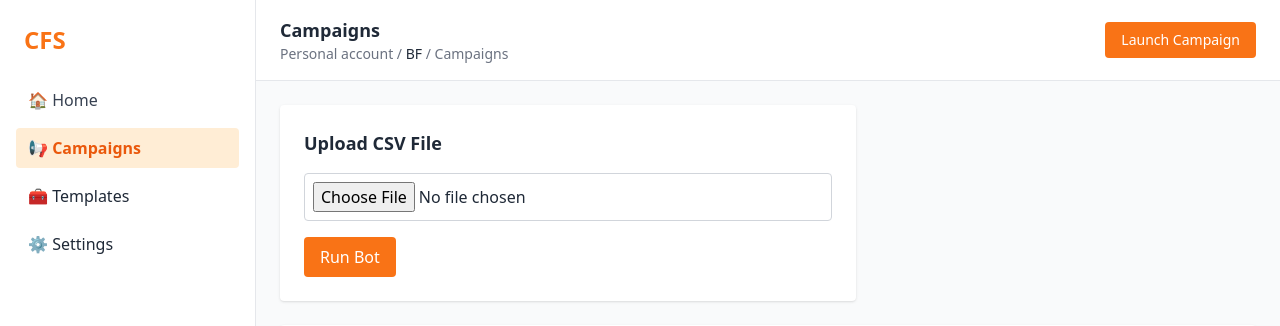
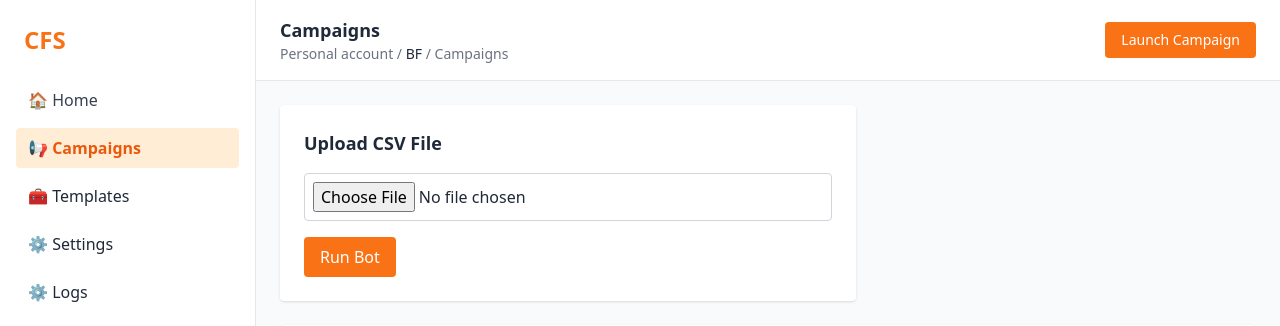
Before and after one commit to Yourm9/contact-form-testing, a Flask app: page / in a window 1280 px wide. Shown: the top 326 px of the page. Run offline with Flask 3, Linux system fonts and the light colour scheme; the visitor is signed in with stand-in values (Sample User, id 1); some libraries are stand-ins or nearby versions.

Commit message:
Update all working

```diff
--- a/templates/index.html
+++ b/templates/index.html
@@ -26,6 +26,7 @@
         <a href="#" class="block px-3 py-2 rounded bg-orange-100 text-orange-600 font-semibold">📢 Campaigns</a>
         <a href="#" class="block px-3 py-2 rounded hover:bg-orange-100">🧰 Templates</a>
         <a href="#" class="block px-3 py-2 rounded hover:bg-orange-100">⚙️ Settings</a>
+        <a href="#" class="block px-3 py-2 rounded hover:bg-orange-100">⚙️ Logs</a>
       </nav>
     </div>
     <div class="p-4 text-xs text-gray-500">
```
